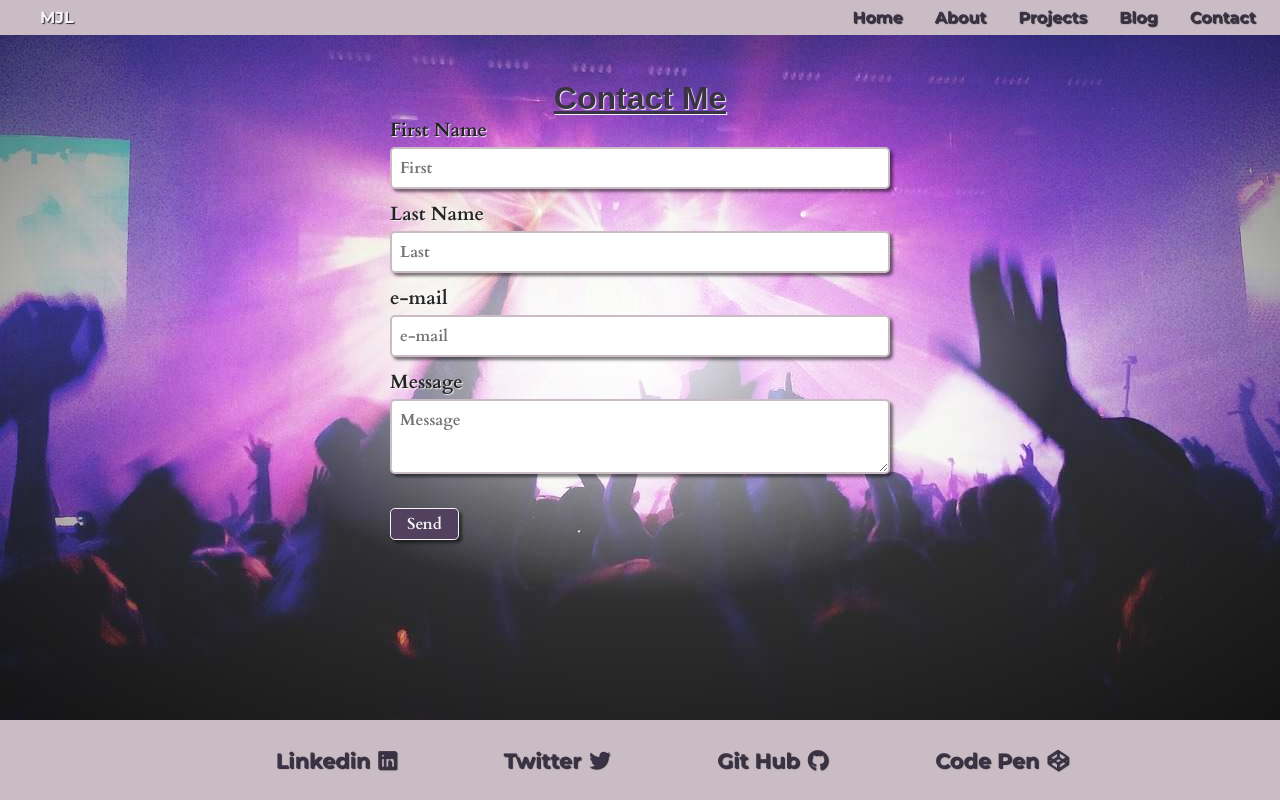
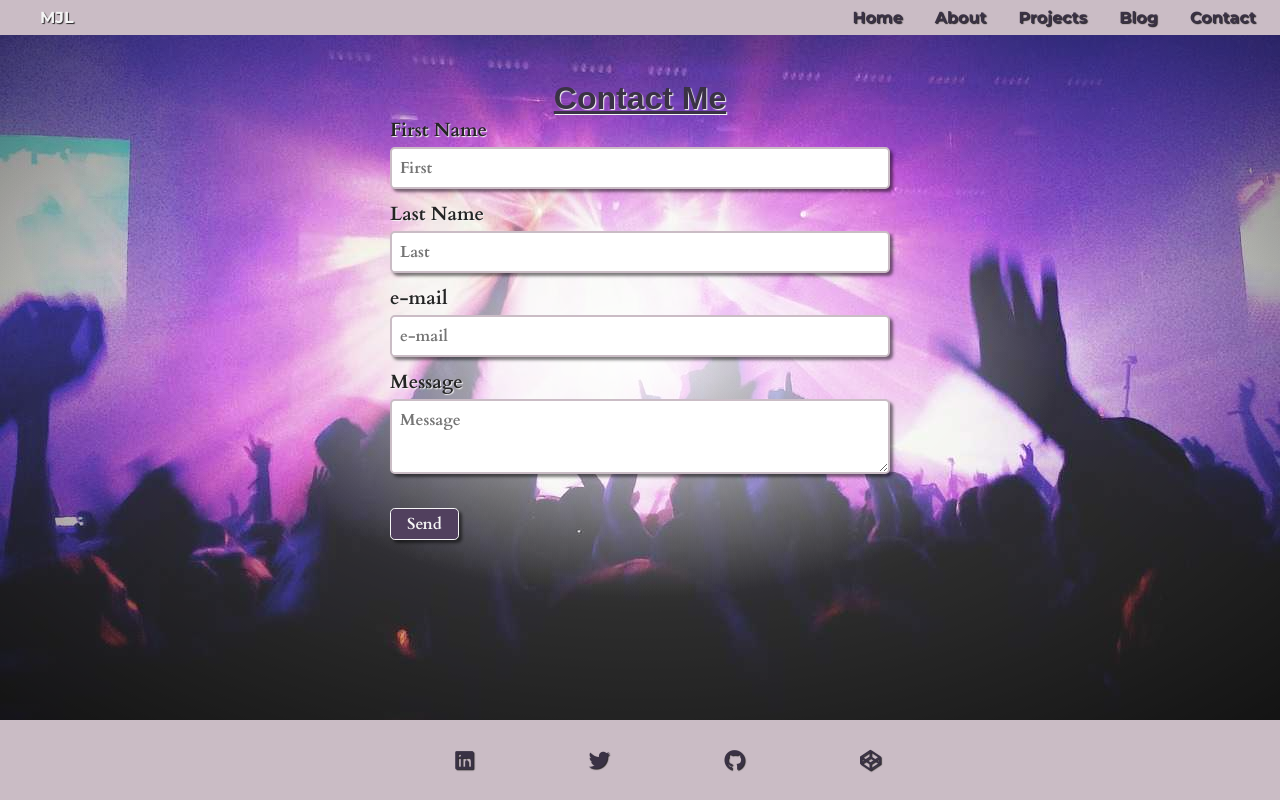
Before and after one commit to MichaelLarocca/MJL_Website, a website: page dist/contact.html in a window 1280 px wide. Drawn offline with Linux system fonts and the light colour scheme.

Commit message:
Adjusted footer and added a video

```diff
--- a/dist/contact.html
+++ b/dist/contact.html
@@ -71,16 +71,16 @@
   <footer class="footer nav">
     <ul>
       <li>
-        <a href="https://www.linkedin.com/in/michael-larocca-9315a3202/" target="blank" class="icon">Linkedin</a><i class="fab fa-linkedin"></i>
+        <a href="https://www.linkedin.com/in/michael-larocca-9315a3202/" target="blank" class="icon"><i class="fab fa-linkedin"></i></a>
       </li>
       <li>
-        <a href="https://twitter.com/MikeJudeLarocca" target="blank" class="icon">Twitter</a><i class="fab fa-twitter"></i>
+        <a href="https://twitter.com/MikeJudeLarocca" target="blank" class="icon"><i class="fab fa-twitter"></i></a>
       </li>
       <li>
-        <a href="https://github.com/MichaelLarocca" target="blank" class="icon">Git Hub</a><i class="fab fa-github"></i>
+        <a href="https://github.com/MichaelLarocca" target="blank" class="icon"><i class="fab fa-github"></i></a>
       </li>
       <li>
-        <a href="https://codepen.io/Michael_Larocca" target="blank" class="icon">Code Pen</a><i class="fab fa-codepen"></i>
+        <a href="https://codepen.io/Michael_Larocca" target="blank" class="icon"><i class="fab fa-codepen"></i></a>
       </li>
     </ul>
   </footer>
```
Also changed, not shown: dist/index.html (+7 -2 lines).
